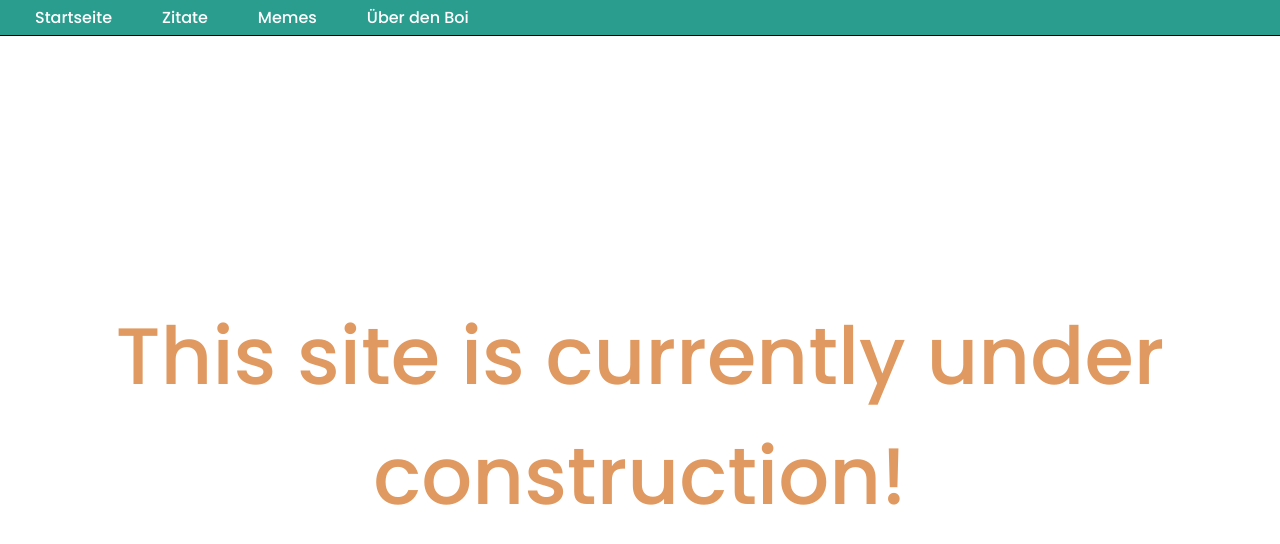
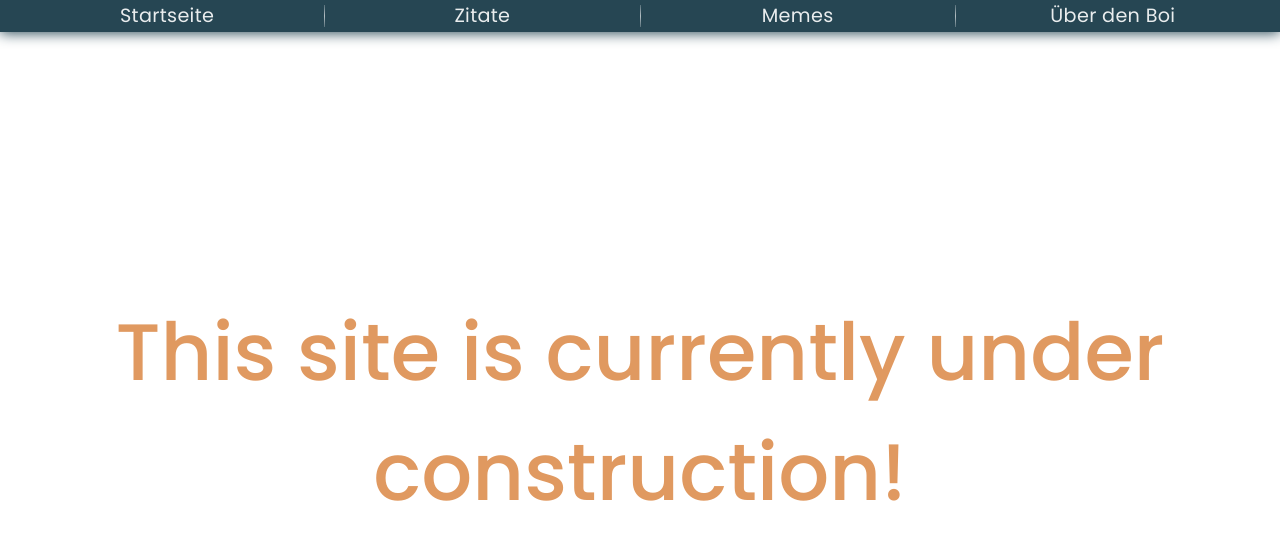
Before and after one commit to ottx96/ott-fan-club, a React (Create React App) app: page / in a window 1280 px wide. Shown: the top 544 px of the page. Built offline with nearby package versions, Linux system fonts and the light colour scheme.

Commit message:
Redesign navbar

```diff
--- a/src/components/navigation/Navbar.js
+++ b/src/components/navigation/Navbar.js
@@ -3,14 +3,15 @@ import { Link, useHistory } from 'react-router-dom'
 import styles from './Navbar.module.css'
 
 export default function Navbar() {
-
-
     return (
         <nav className={styles.nav}>
             <ul>
                 <li><Link to="/">Startseite</Link></li>
+                <div className={styles.separator}></div>
                 <li><Link to="/quotes">Zitate</Link></li>
+                <div className={styles.separator}></div>
                 <li><Link to="/memes">Memes</Link></li>
+                <div className={styles.separator}></div>
                 <li><Link to="/about">Über den Boi</Link></li>
             </ul>
         </nav>
--- a/src/components/navigation/Navbar.module.css
+++ b/src/components/navigation/Navbar.module.css
@@ -1,10 +1,11 @@
 .nav {
-    background-color: var(--persian-green);
+    background-color: var(--charcoal);
     display: flex;
     align-items: center;
     justify-content: space-between;
     border-bottom: 1px solid;
-    border-color: black;
+    border-color: var(--charcoal);
+    box-shadow: 0px 1px 14px 0px var(--charcoal);
     min-width: 100%;
     max-width: 100%;
     overflow-x: hidden;
@@ -18,10 +19,28 @@
     width: 100%;
 }
 
+.nav ul li {
+    width: 100%;
+    margin: auto;
+    display: flex;
+}
+
 .nav ul li a {
     text-decoration: none;
     transition: all .4s ease 0s;
-    color: white;
+    color: rgba(255,255,255,.9);
+    font-weight: 400;
+    letter-spacing: 0.33px;
+    width: 100%;
+    text-align: center;
+}
+
+.separator {
+    font-weight: 300;
+    color: var(--charcoal);
+    border-left: 1px solid;
+    border-image: radial-gradient(rgba(255, 255, 255, .65), transparent) 1 100%;
+    width: 1px;
 }
 
 .nav ul li a:hover {
@@ -29,6 +48,12 @@
 }
 
 @media screen and (min-width: 648px) {
+    .nav {
+        height: 4vh;
+    }
+    .separator {
+        height: 2.75vh;
+    }
     .nav ul {
         justify-content: left;
     }
@@ -41,12 +66,17 @@
         margin-bottom: 5px;
     }
     .nav ul li a {
-        margin: 25px;
-        font-size: 1rem;
+        font-size: 1.2rem;
     }
 }
 
 @media screen and (max-width: 648px) {
+    .nav {
+        height: 3.66vh;
+    }
+    .separator {
+        height: 1.75vh;
+    }
     .nav ul {
         margin-left: 10px;
         margin-right: 10px;
@@ -56,6 +86,7 @@
         margin-bottom: 4px;
     }
     .nav ul li a {
-        font-size: 0.75rem;
+        font-size: 1rem;
+        letter-spacing: 1px;
     }
 }
```
Also changed, not shown: 1 other file (tests, documents, lock files or other folders).
